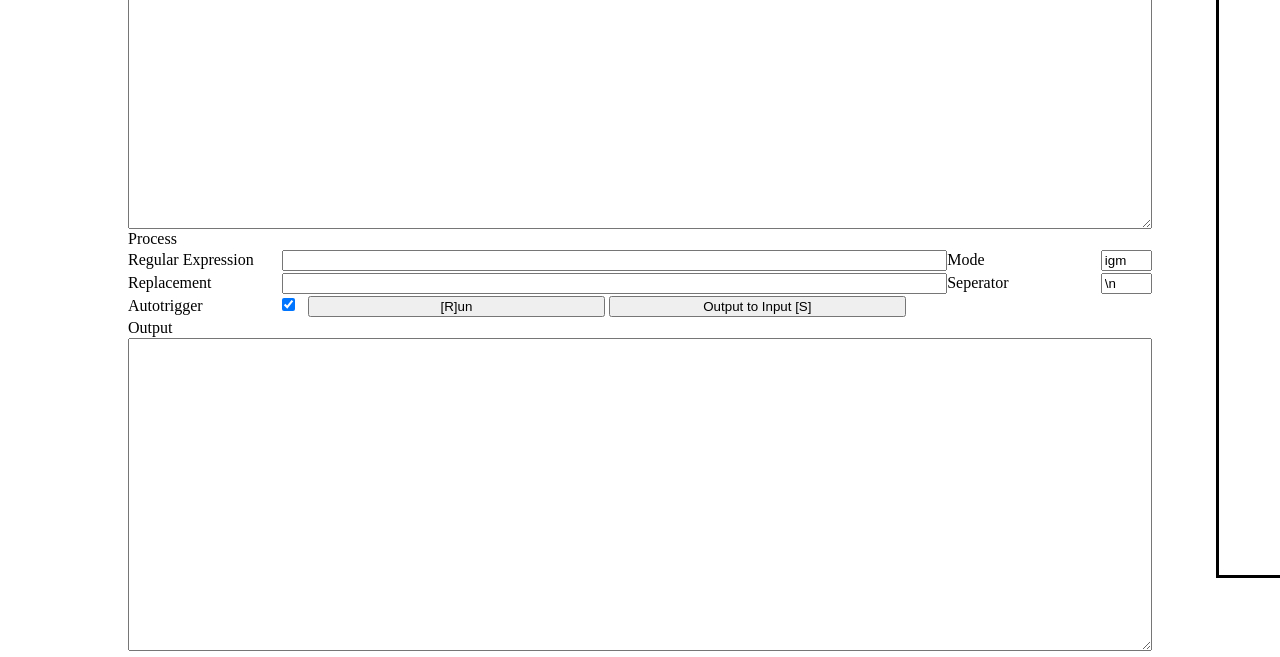
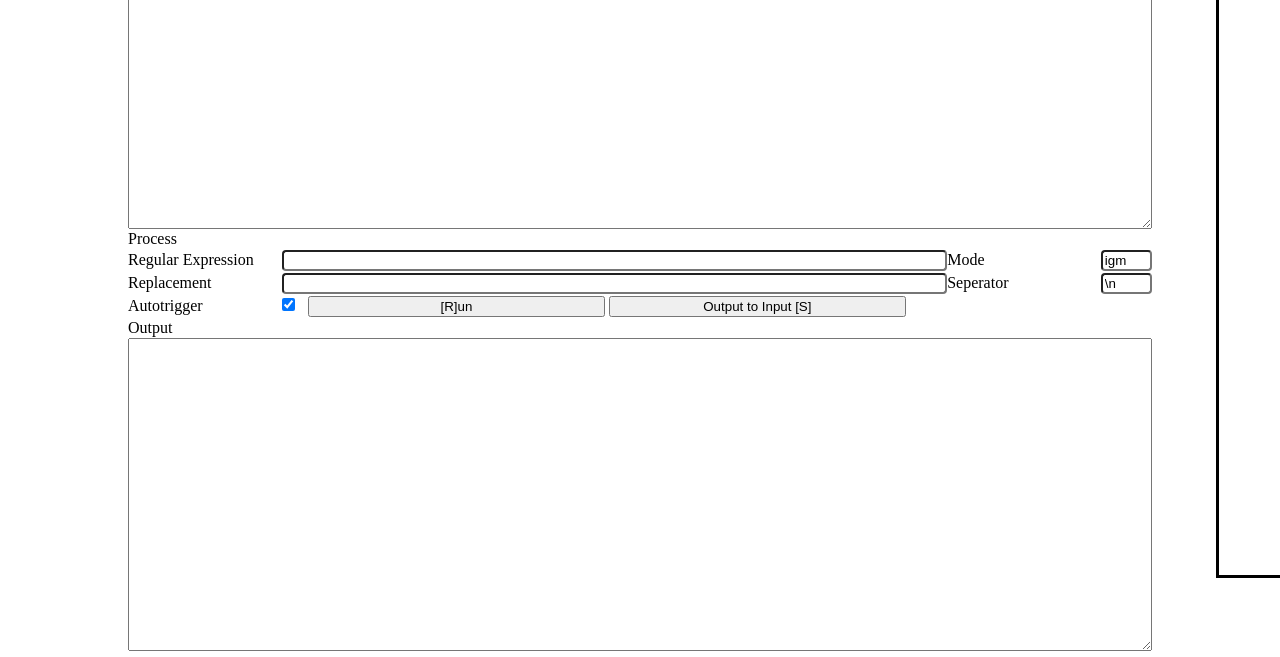
Before and after one commit to kfessel/JS-helpers, a plain HTML site: page regexrunner.html in a window 1280 px wide. Shown: the part 143-800 px from the top of the page. Drawn offline with Linux system fonts and the light colour scheme.

Commit message:
Update regexrunner.html

```diff
--- a/regexrunner.html
+++ b/regexrunner.html
@@ -8,6 +8,7 @@ html{height:100%;width:100%;margin:0px}
 body{margin:auto;min-width:800px;width:80%;height:98%;min-height:700px;}
 
 textarea{display:block;width:100%;height:40%;/*border:2px solid;*/ }
+input[type=text]{border-radius: 4px;}
 #expr{width:65%}
 #expr_mode{width:5%}
 #replace{width:65%}
```
